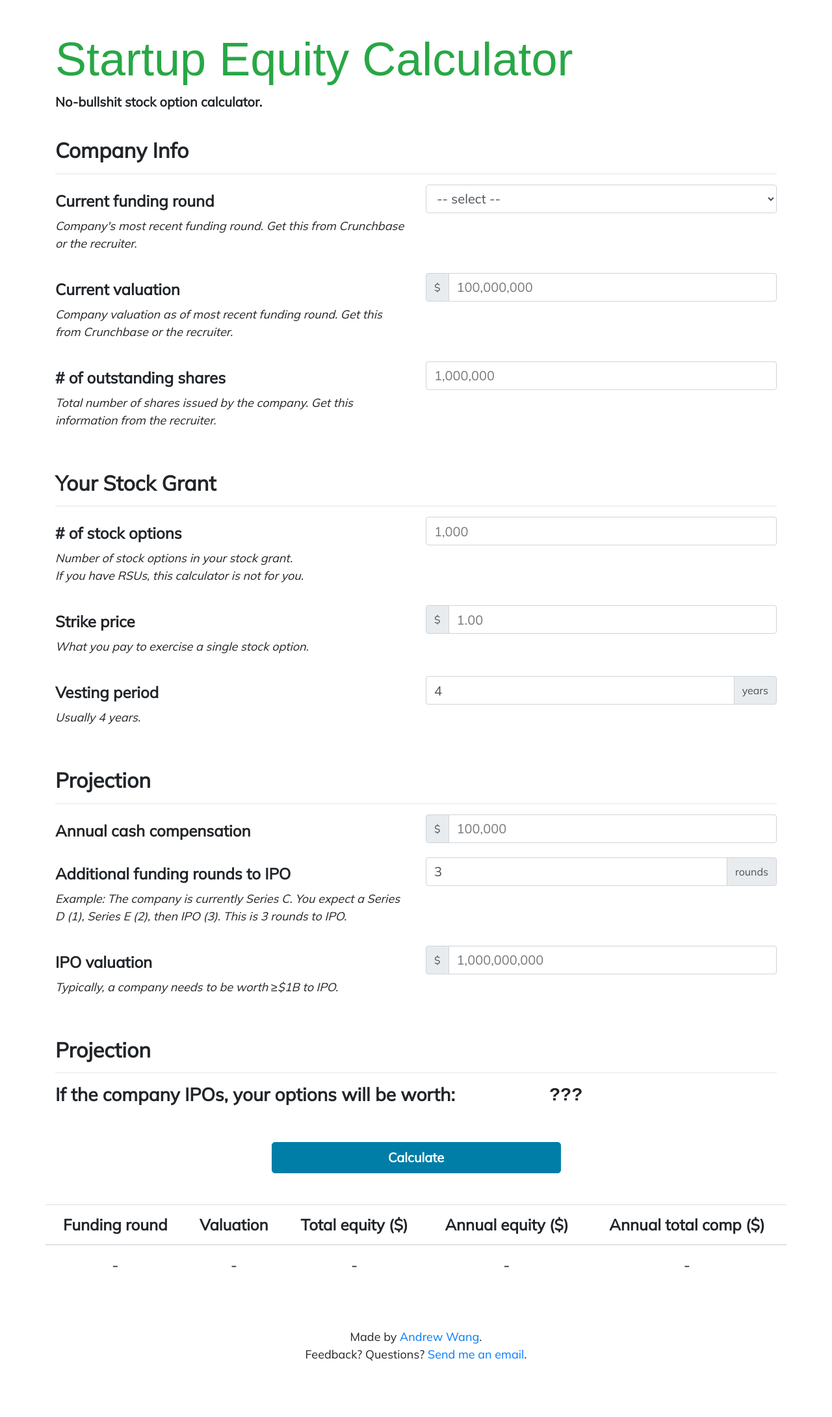
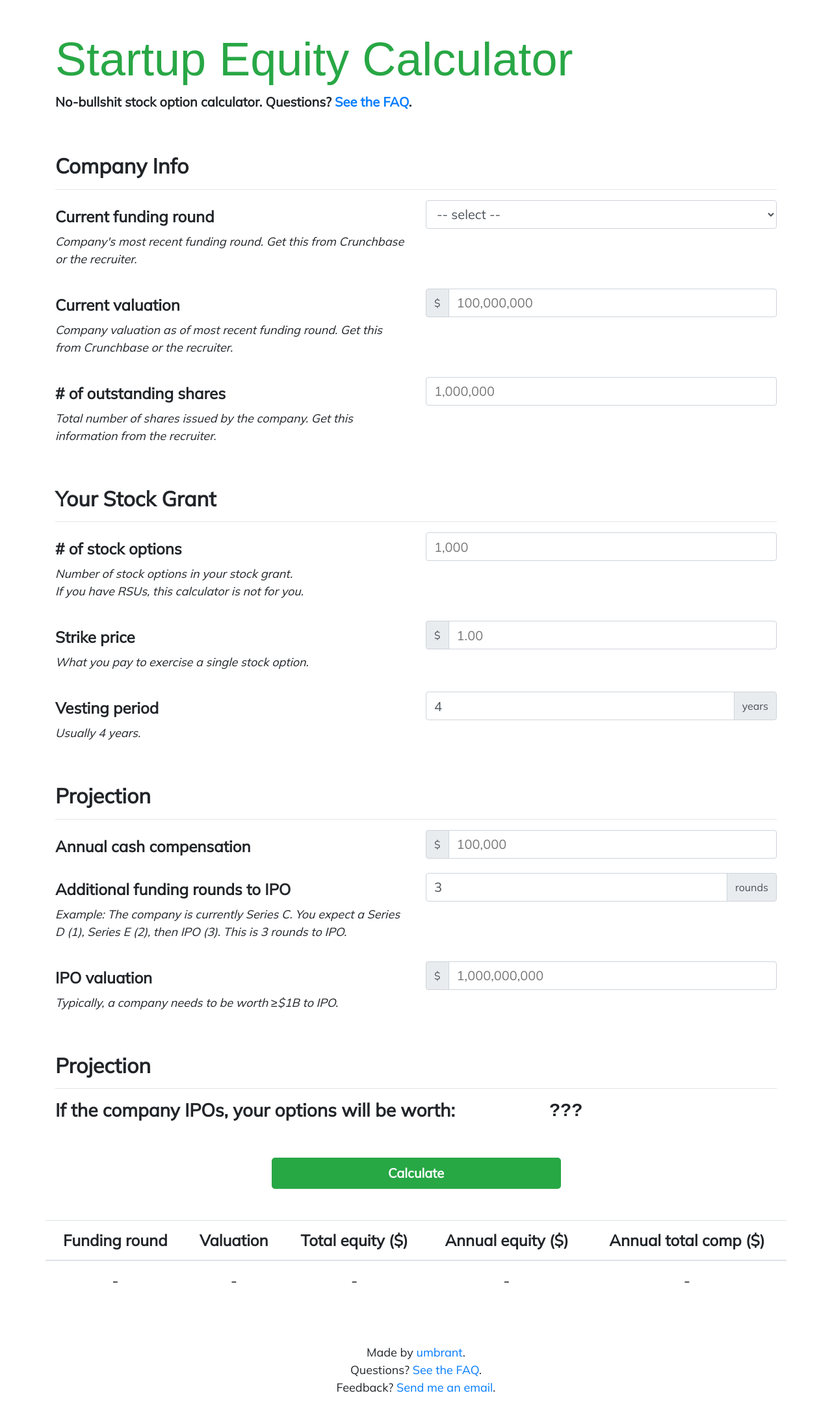
Before and after one commit to umbrant/startupequity, a plain HTML site: page index.html in a window 1280 px wide. Shown: the whole page at 65% size. Before the commit the page ends 2137 px from the top, so only its background shows below. Drawn offline with nearby package versions, Linux system fonts and the light colour scheme; a web font is replaced by a local one.

Commit message:
Make button green

```diff
--- a/index.html
+++ b/index.html
@@ -36,14 +36,14 @@
         }
 
         .btn-primary, .btn-primary:visited, .btn-primary:focus {
-            background-color: #007EA7;
-            border-color: #007EA7;
+            background-color: #28a745;
+            border-color: #28a745;
             font-weight: bold;
         }
 
         .btn-primary:hover, .btn-primary:active {
-            background-color: #00B8F5 !important;
-            border-color: #00B8F5 !important;
+            background-color: #4AD36A !important;
+            border-color: #4AD36A !important;
         }
 
         body {
@@ -74,7 +74,11 @@
 <div class="container">
     <br>
     <h1 class="display-3 mt-4 mb-2 text-success">Startup Equity Calculator</h1>
-    <p class="lead font-weight-bold">No-bullshit stock option calculator.</p>
+    <p class="lead font-weight-bold">
+        No-bullshit stock option calculator.
+        Questions? <a href="https://www.umbrant.com/startup-equity-calculator-faq/">See the FAQ</a>.
+    </p>
+    <br>
     <br>
     <form id="calculator">
         <div class="row form-group">
@@ -280,9 +284,11 @@
         <div class="col text-center">
             <p>
                 <br>
-                Made by <a href="https://umbrant.com">Andrew Wang</a>.
+                Made by <a href="https://umbrant.com">umbrant</a>.
                 <br/>
-                Feedback? Questions? <a href="mailto:andrew@umbrant.com">Send me an email</a>.
+                Questions? <a href="https://www.umbrant.com/startup-equity-calculator-faq/">See the FAQ</a>.
+                <br/>
+                Feedback? <a href="mailto:andrew@umbrant.com">Send me an email</a>.
             </p>
         </div>
     </div>
```
